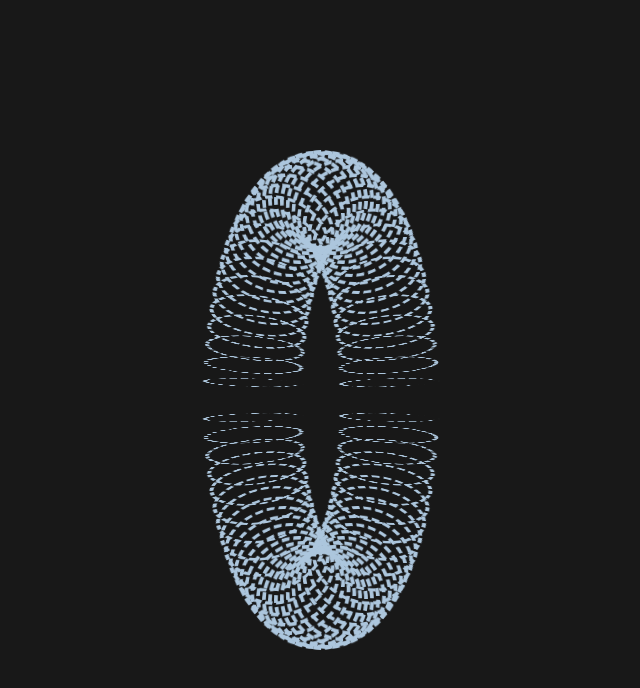
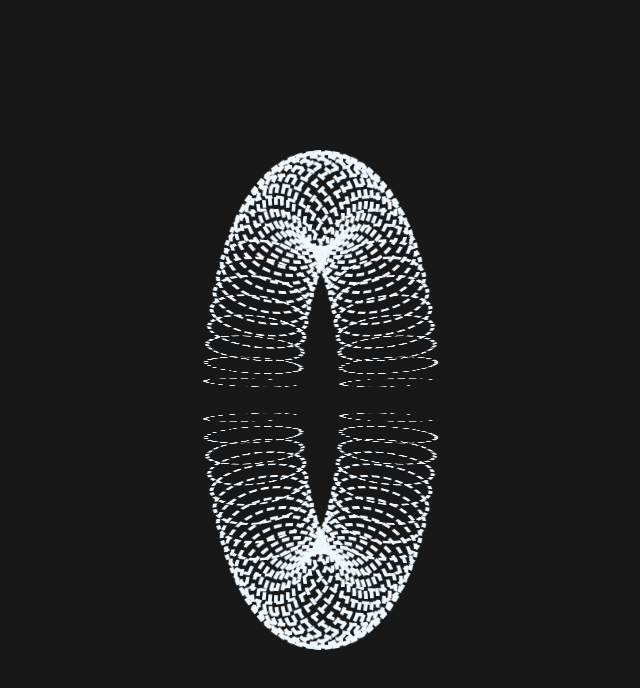
Before and after one commit to pharpala/3D-Model, a plain HTML site: page index.html in a window 1280 px wide. Shown: the whole page, without its empty margins (319-959 px from the left). Drawn offline with Linux system fonts and the light colour scheme; a web font is replaced by a local one.

Commit message:
changed colors

```diff
--- a/styles.css
+++ b/styles.css
@@ -33,7 +33,7 @@ li{
     border-radius: 50%;
     transform-origin: 50% 50%;
     transform: rotateX(calc(var(--i) * 5deg)) translateY(-200px);
-    color:rgb(172, 198, 221);
+    color:aliceblue;
 }
 
 @keyframes move {
```
